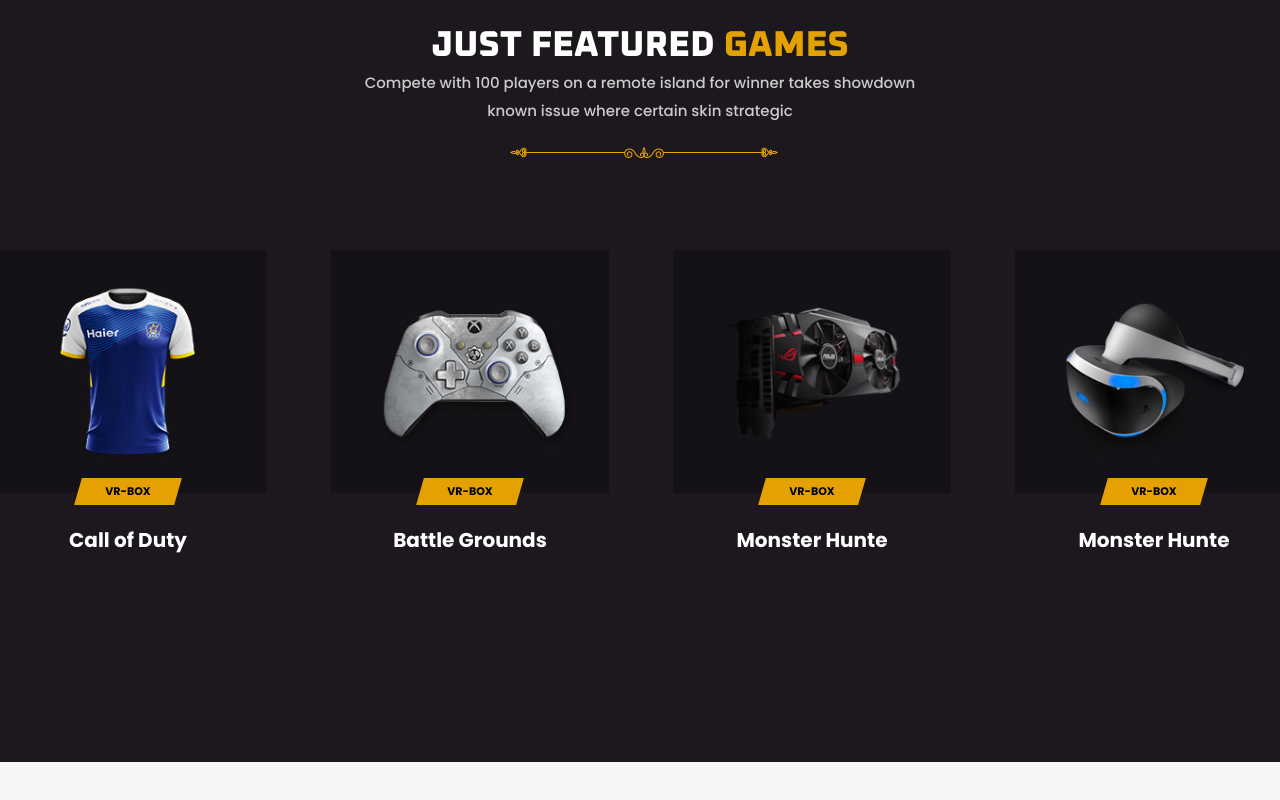
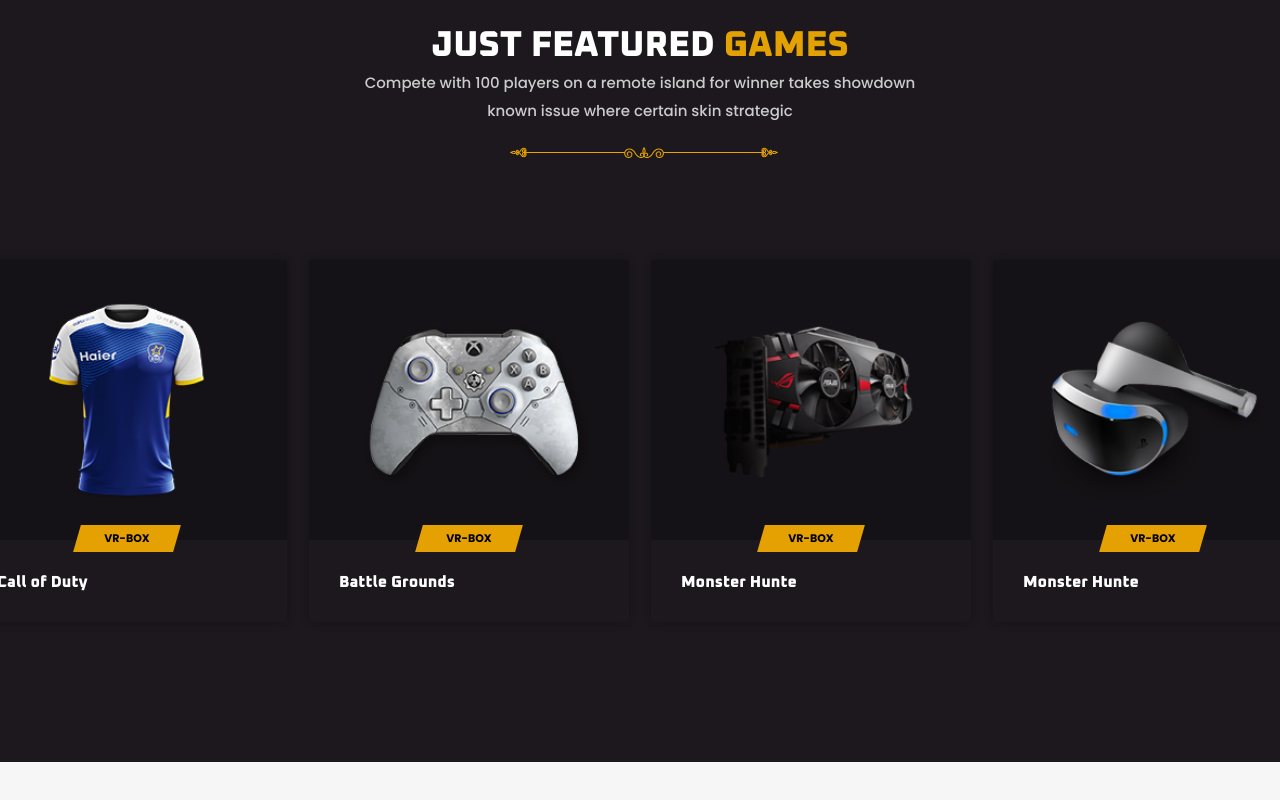
Before and after one commit to lukosafridi/Lukos-Geco, a React (Vite) app: page / in a window 1280 px wide. Shown: the part 4920-5720 px from the top of the page. Built offline with nearby package versions, Linux system fonts and the light colour scheme.

Commit message:
products slider price remaining

```diff
--- a/src/components/productscorner/Productscorner.jsx
+++ b/src/components/productscorner/Productscorner.jsx
@@ -5,6 +5,7 @@
 import sproductimg02 from '../../assets/s_product_img02.jpg';
 import sproductimg03 from '../../assets/s_product_img03.jpg';
 import sproductimg04 from '../../assets/s_product_img04.jpg';
+import { Link } from 'react-router-dom';
 
 
 
@@ -106,8 +107,13 @@
                         </div>
                         <div className="item-text-container">
                             {/* <h5>Rating :<span>{games.rating}</span></h5> */}
-                            <a href={games.href}>VR-BOX</a>
-                            <h4>{games.title}</h4>
+                            <div className="vrbtn">
+                                <Link to={games.href}>VR-BOX</Link>
+
+                            </div>
+                            <div className="title-container">
+                                <Link to="google">{games.title}</Link>
+                            </div>
                             {/* <h4>{games.title}<span>{games.span}</span></h4>
                             <ul>
                                 <li>Category : <span>{games.category}</span></li>
--- a/src/components/productscorner/productscorner.scss
+++ b/src/components/productscorner/productscorner.scss
@@ -96,6 +96,7 @@
 
                             .slick-track {
                                 display: flex;
+                                padding: 10px;
 
 
                                 .slick-slide {
@@ -104,16 +105,20 @@
 
 
                                     .slide-box {
+                                        width: 320px !important;
                                         display: flex !important;
                                         flex-direction: column;
                                         justify-content: center;
                                         align-items: center;
+                                        box-shadow: 0px 0px 10px #00000040;
+                                        border-radius: 5px;
+                                        padding-bottom: 30px;
 
                                         .item-image {
                                             // padding: 25px;
-                                            height: 243px;
+                                            height: 280px;
                                             position: relative;
-                                            width: 100%;
+                                            width: 320px;
                                             display: flex;
                                             align-items: center;
                                             justify-content: center;
@@ -123,20 +128,19 @@
                                             img {
                                                 position: absolute;
                                                 top: 0;
-                                                width: 278px;
-                                                height: 243px;
+                                                width: 320px;
+                                                height: 280px;
                                                 object-fit: cover;
                                                 z-index: 3;
                                             }
                                         }
 
                                         .item-text-container {
-                                            justify-content: center;
                                             width: 100%;
                                             display: flex;
                                             flex-direction: column;
+
                                             /* padding-left: 20px; */
-                                            align-items: center;
 
 
 
@@ -152,18 +156,36 @@
                                                 }
                                             }
 
-                                            h4 {
+                                            .title-container {
+                                                // height: 50px;
+
+                                                a {
                                                     z-index: 2;
                                                     position: relative;
-                                                padding: 20px 0px;
-                                                font-size: 20px;
-                                                font-family: poppins;
-                                                font-weight: 700;
+                                                    padding: 0px 30px;
+                                                    font-size: 16px;
+                                                    font-family: oxanium;
+                                                    font-weight: 800;
                                                     color: white;
+
+
 
                                                     // span {
                                                     //     color: white;
                                                     // }
+                                                }
+                                            }
+
+                                            a:hover {
+
+                                                color: var(--primarycolor);
+                                                transition: .3s ease;
+
+
+                                                // span {
+                                                //     color: white;
+                                                // }
+                                            }
                                         }
 
                                         // h4::before {
@@ -212,6 +234,13 @@
 
                                         }
 
+                                        .vrbtn {
+                                            display: flex;
+                                            flex-direction: column;
+                                            justify-content: center;
+                                            align-items: center;
+                                            margin-bottom: 20px;
+
                                             a::before {
                                                 content: "";
                                                 position: absolute;
@@ -246,6 +275,10 @@
                                                 margin-top: -15px;
                                             }
 
+                                            a:Hover{
+                                                color: black;
+                                            }
+
 
 
                                             // a::after {
@@ -271,6 +304,7 @@
                                             // }
                                         }
                                     }
+                                }
 
                             }
                         }
@@ -284,4 +318,3 @@
         }
     }
 }
-}
```
Lines whose indentation alone changed are shown as unchanged.
